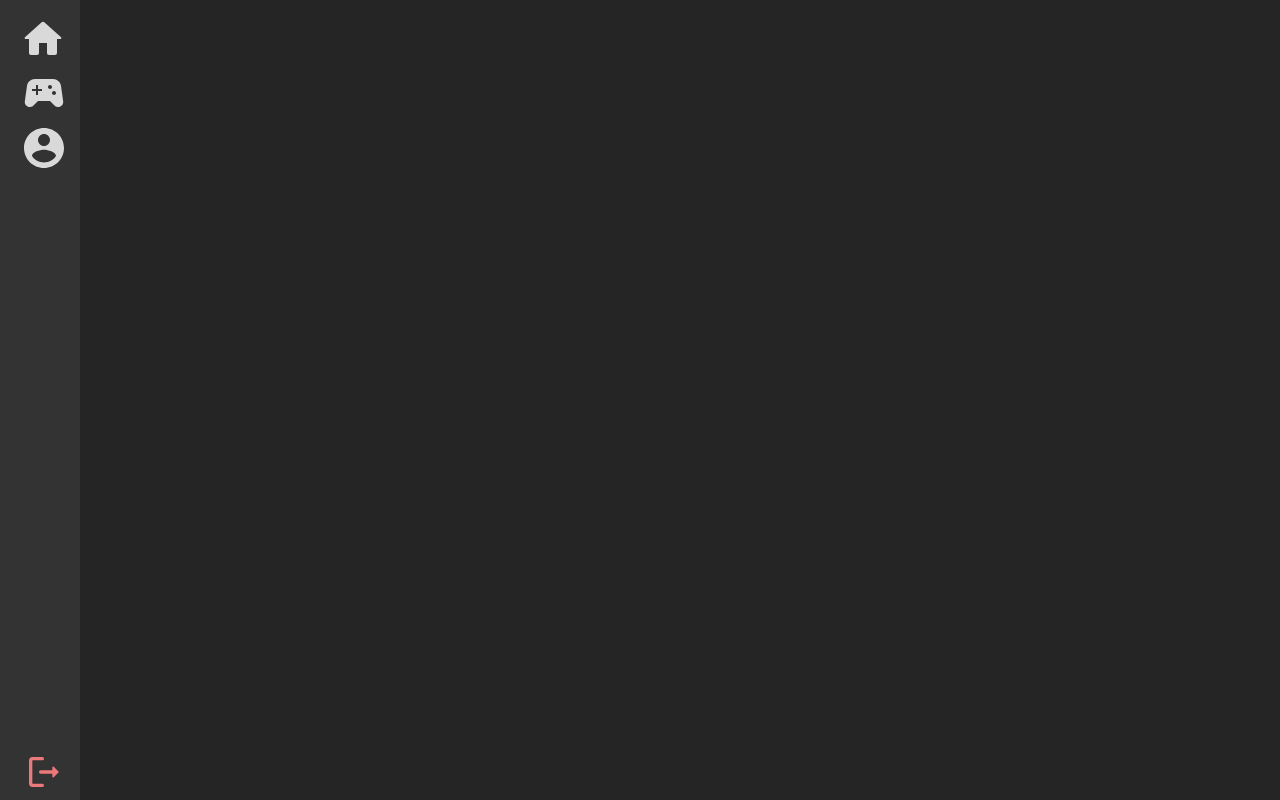
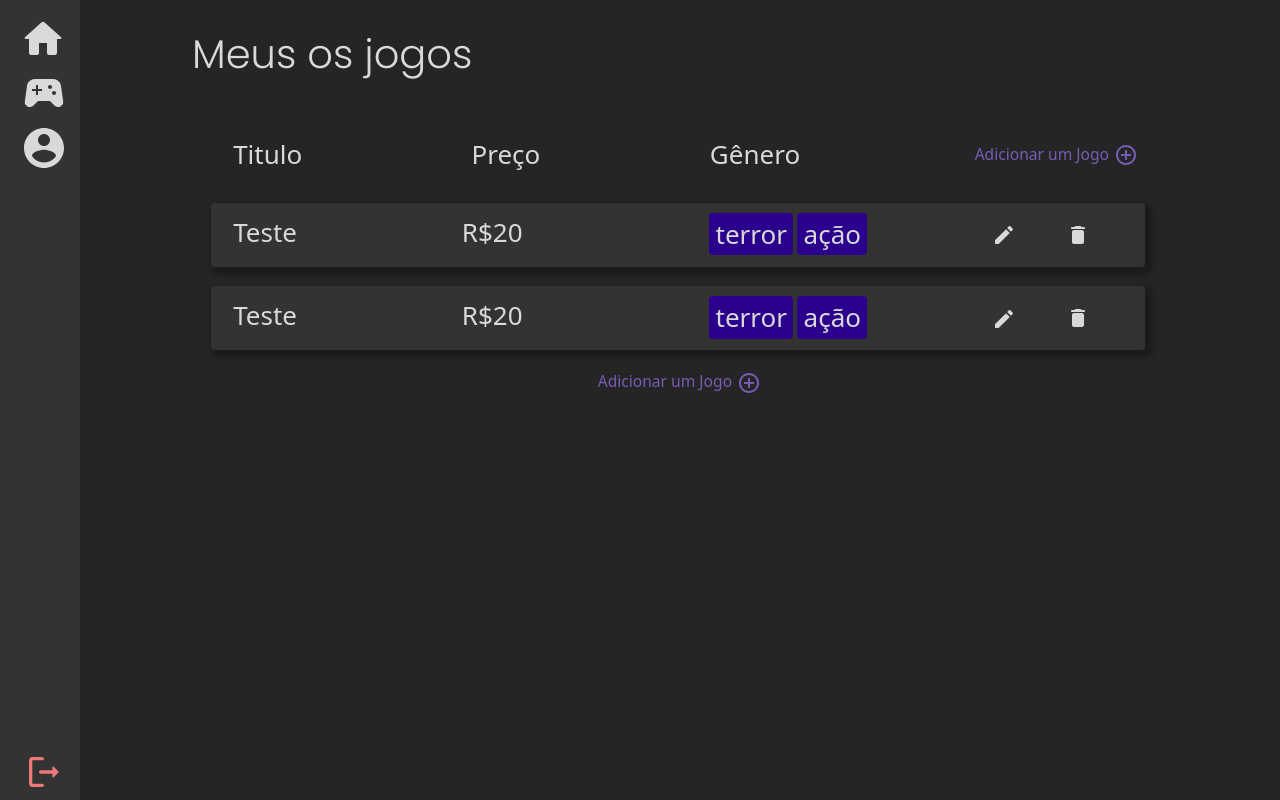
Before and after one commit to Ga-Alves/Projeto3, a React (Create React App) app in the folder React-App/: page /dashboard/home in a window 1280 px wide. Before the commit this address had no page. Built offline with nearby package versions, Linux system fonts and the light colour scheme.

Commit message:
dash board done

```diff
--- a/React-App/src/App.js
+++ b/React-App/src/App.js
@@ -1,44 +1,30 @@
 import './App.css';
 import {Routes,Route} from 'react-router-dom'
 import './App.css';
-import home from './images/home.svg';
-import games from './images/games.svg';
-import account from './images/count.svg';
-import out from './images/out.svg';
-import Home from './pages/Home/Home';
-import MyAccount from './pages/MyAccount/MyAccount'
-import Games from './pages/Games/Games'
+
+import Home from '../src/pages/Dashboard/Home/Home';
+import MyAccount from '../src/pages/Dashboard/MyAccount/MyAccount'
+import Games from '../src/pages/Dashboard/Games/Games'
 import Login from './pages/Login/Login'
 import Cadastro from './pages/Cadastro/Cadastro'
 
-import { Navbar, Container, Nav } from 'react-bootstrap';
 import 'bootstrap/dist/css/bootstrap.min.css';
 import 'bootstrap/dist/css/bootstrap.min.css'
+import Dashboard from './pages/Dashboard/Dashboard';
 
 
 export default function App() {
   return (
     <>
       <div className="App">
-          <Navbar className="navbar, align-items-start">
-            <Container>
-            <Nav className="flex-column">
-              <Nav.Link href="/home" ><img src={home} alt="home"></img ></Nav.Link>
-              <Nav.Link href="/games"><img src={games} alt="games"></img></Nav.Link>
-              <Nav.Link href="/account" ><img src={account} alt="count"></img></Nav.Link>
-              <Nav.Link className="xx" href="/login">
-                <img src={out} alt="out"/>
-              </Nav.Link>
-            </Nav>
-            </Container>
-          </Navbar>
-
           <Routes >
-            <Route path='/login' element = {<Login/>} />
+            <Route path='/' element = {<Login/>} />
             <Route path='/cadastro' element = {<Cadastro/>} />
-            <Route path='/account' element = {<MyAccount/>} />
-            <Route path='/home' element = {<Home/>} />
-            <Route path='/games' element = {<Games/>} />
+            <Route path='/dashboard' element = {<Dashboard/>}>
+                <Route path='account' element = {<MyAccount/>} />
+                <Route path='home' element = {<Home/>} />
+                <Route path='games' element = {<Games/>} />
+            </Route>
           </Routes>
       </div>
       </>
--- a/React-App/src/Requests/Jogos/Jogos.js
+++ b/React-App/src/Requests/Jogos/Jogos.js
@@ -2,6 +2,7 @@
 
 
 function criarJogo(body){
+   console.log("passou aqui")
    api.post('/jogos/', body)
    .then((res) =>{
       console.log(res);
--- a/React-App/src/components/ModalAddGame/ModalAddGame.js
+++ b/React-App/src/components/ModalAddGame/ModalAddGame.js
@@ -1,9 +1,41 @@
-import React from "react";
+import React, { useState } from "react";
 import "./ModalAddGame.css";
 // import ReactDOM from "react-dom";
 
 
+import { criarJogo } from "../../Requests/Jogos/Jogos";
+
+
 export default function ModalAddGame({ closeModal }) {
+
+  const [nome, setNome] = useState('');
+  const [preco, setPreco] = useState('');
+  const [genero, setGenero] = useState('');
+
+  const handleOnChangeNome = (e) => {
+    setNome(e.target.value)
+  }
+
+  const handleOnChangeGenero = (e) => {
+    setGenero(e.target.value)
+  }
+
+  const handleOnChangePreco = (e) => {
+    setPreco(e.target.value)
+  }
+
+  const handleClickModal = () => {
+    console.log("hereonC")
+    const obj = {
+      nome,
+      preco,
+      genero,
+    }
+
+    console.log(obj);
+    criarJogo(obj);
+  }
+
   return (
     <div className="modalBackground">
       <div className="modalContainerAddGame">
@@ -13,13 +45,13 @@
 
         <div className="body"></div>
         <label className="lGame">Nome</label>
-        <input className="inpGame" type="text" name="newGame" />
+        <input className="inpGame" value={nome} onChange={handleOnChangeNome} type="text" name="newGame" />
 
         <label className="lGame">Preço</label>
-        <input className="inpGame" type="text" name="newGame" />
+        <input className="inpGame" value={preco} onChange={handleOnChangePreco} type="text" name="newGame" />
 
         <label className="lGame">Gênero</label>
-        <input className="inpGame" type="text" name="newGame" />
+        <input className="inpGame" value={genero} onChange={handleOnChangeGenero} onKey type="text" name="newGame" />
 
         <div className="footer">
           <button
@@ -29,7 +61,7 @@
             Cancelar
           </button>
 
-          <button>Confirmar</button>
+          <button onClick={() => handleClickModal()}>Confirmar</button>
         </div>
       </div>
     </div>
--- /dev/null
+++ b/React-App/src/pages/Dashboard/Dashboard.js
@@ -0,0 +1,32 @@
+import "./Dashboard.css";
+import { Navbar, Container, Nav } from 'react-bootstrap';
+
+import home from '../../images/home.svg';
+import games from '../../images/games.svg';
+import account from '../../images/count.svg';
+import out from '../../images/out.svg';
+import { Outlet } from "react-router";
+
+// import { Container, Row, Col } from 'react-bootstrap';
+// import 'bootstrap/dist/css/bootstrap.min.css';
+export default function Dashboard() {
+
+    return (
+       <div>
+           <Navbar className="navbar, align-items-start">
+            <Container>
+            <Nav className="flex-column">
+              <Nav.Link href="/dashboard/home" ><img src={home} alt="home"></img ></Nav.Link>
+              <Nav.Link href="/dashboard/games"><img src={games} alt="games"></img></Nav.Link>
+              <Nav.Link href="/dashboard/account" ><img src={account} alt="count"></img></Nav.Link>
+              <Nav.Link className="xx" href="/">
+                <img src={out} alt="out"/>
+              </Nav.Link>
+            </Nav>
+            </Container>
+          </Navbar>
+
+          {<Outlet />}
+       </div>
+    );
+  }
--- a/React-App/src/pages/Games/Games.js
+++ b/React-App/src/pages/Dashboard/Games/Games.js
@@ -1,6 +1,6 @@
 import "./Games.css";
-import Table from "../../components/Table/Table";
-import Item from '../../components/Item/Item';
+import Table from "../../../components/Table/Table";
+import Item from '../../../components/Item/Item';
 // import { Container, Row, Col } from 'react-bootstrap';
 // import 'bootstrap/dist/css/bootstrap.min.css';
 export default function Games() {
@@ -8,6 +8,7 @@
         <Item preco={20} titulo={'Teste'} genero={['terror','romance']} />,
         <Item preco={20} titulo={'Teste'} genero={['terror','ação']} />
     ]
+
     return (
         <>
             <h1>Todos os jogos</h1>
--- a/React-App/src/pages/Home/Home.js
+++ b/React-App/src/pages/Dashboard/Home/Home.js
@@ -1,6 +1,6 @@
 import "./Home.css";
-import Item from '../../components/Item/Item';
-import Table from "../../components/Table/Table";
+import Table from "../../../components/Table/Table";
+import Item from '../../../components/Item/Item';
 // import { Container, Row, Col } from 'react-bootstrap';
 // import 'bootstrap/dist/css/bootstrap.min.css';
 export default function Home() {
```
Also changed, not shown: React-App/src/pages/Dashboard/MyAccount/MyAccount.js (renamed from React-App/src/pages/MyAccount/MyAccount.js, +4 -4 lines), React-App/src/pages/Dashboard/Dashboard.css (added), React-App/src/pages/Dashboard/Games/Games.css (added), React-App/src/pages/Dashboard/Home/Home.css (added), React-App/src/pages/Dashboard/MyAccount/MyAccount.css (renamed from React-App/src/pages/MyAccount/MyAccount.css).
